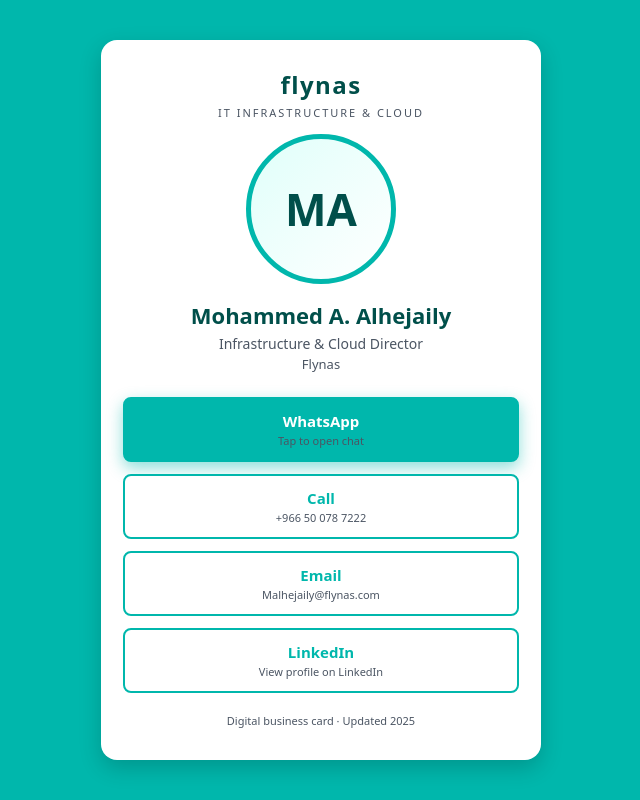
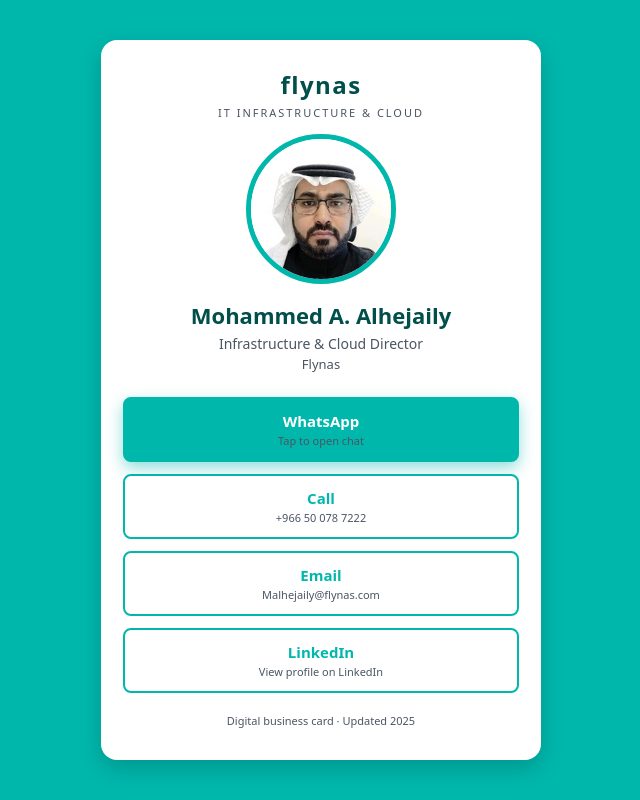
Before and after one commit to Niiro92Othman/Malhejaily, a plain HTML site: page index.html in a window 1280 px wide. Shown: the whole page, without its empty margins (319-959 px from the left). Drawn offline with Linux system fonts and the light colour scheme.

Commit message:
Update index.html

```diff
--- a/index.html
+++ b/index.html
@@ -63,20 +63,19 @@
       color: var(--text-muted);
     }
 
-    /* Initials avatar (no image) */
     .avatar {
       width: 150px;
       height: 150px;
       border-radius: 50%;
       margin: 14px auto 0;
+      overflow: hidden;
       border: 5px solid var(--flynas);
-      display: flex;
-      align-items: center;
-      justify-content: center;
-      background: linear-gradient(135deg, #E0FFFA, #ffffff);
-      color: var(--flynas-dark);
-      font-size: 44px;
-      font-weight: 700;
+    }
+
+    .avatar img {
+      width: 100%;
+      height: 100%;
+      object-fit: cover;
     }
 
     .name {
@@ -163,7 +162,6 @@
       .avatar {
         width: 130px;
         height: 130px;
-        font-size: 38px;
       }
     }
   </style>
@@ -175,9 +173,9 @@
       <div class="brand-sub">IT infrastructure &amp; cloud</div>
     </header>
 
-    <!-- Initials avatar -->
-    <div class="avatar" aria-hidden="true">
-      MA
+    <!-- Avatar with uploaded image -->
+    <div class="avatar">
+      <img src="alhejaily.jpg" alt="Profile photo of Mohammed A. Alhejaily">
     </div>
 
     <section>
```
